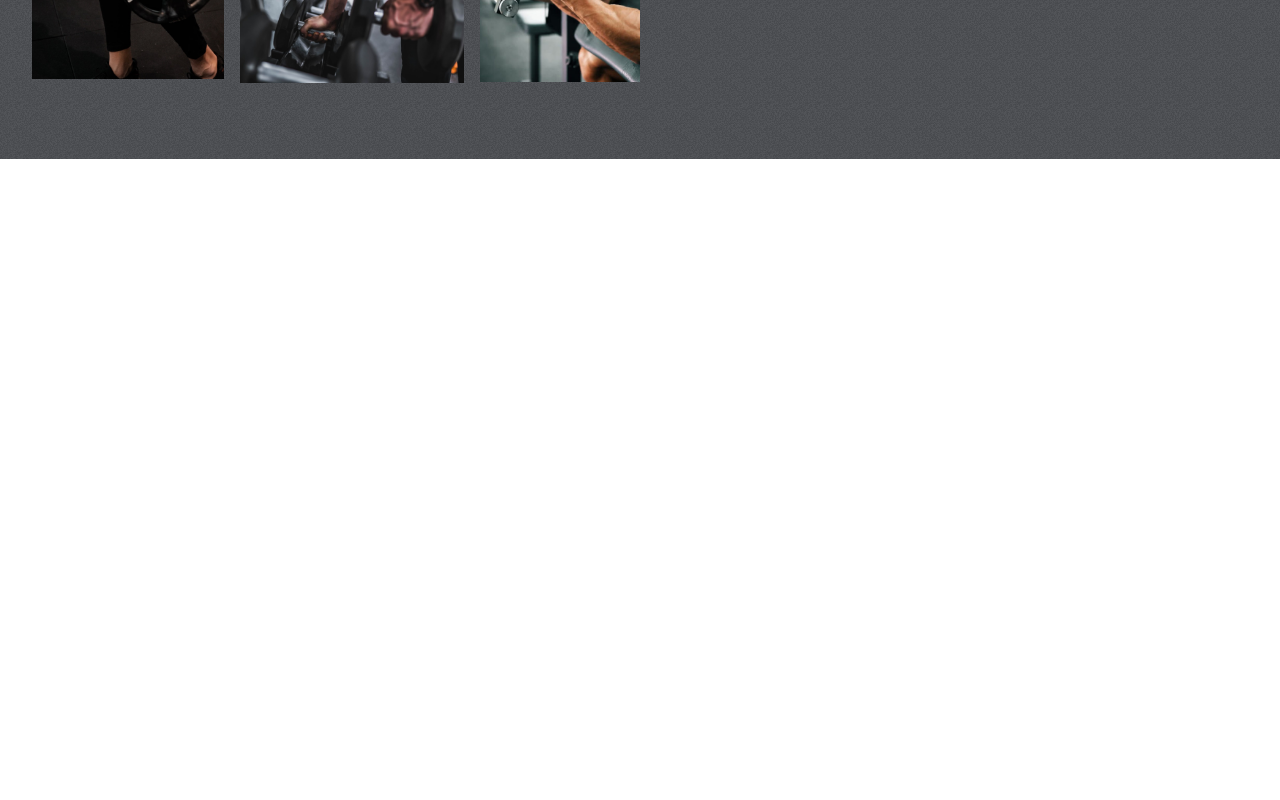
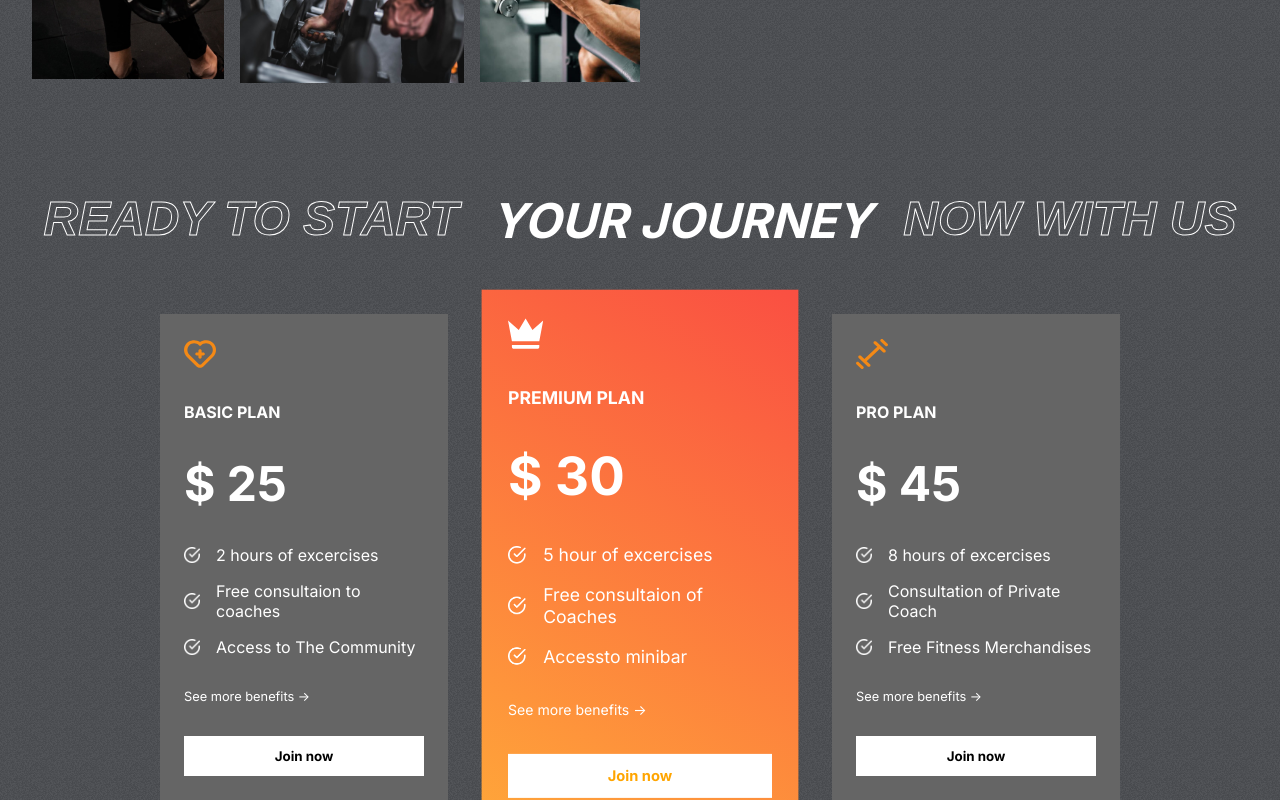
Before and after one commit to MysikM/fitclub, a React (Create React App) app: page / in a window 1280 px wide. Shown: the part 1632-2432 px from the top of the page. Before the commit the page ends 1791 px from the top, so only its background shows below. Built offline with nearby package versions, Linux system fonts and the light colour scheme.

Commit message:
create plans section

```diff
--- a/src/App.js
+++ b/src/App.js
@@ -2,12 +2,14 @@
 import Hero from "./components/Hero/Hero";
 import Programs from "./components/Programs/Programs";
 import Reasons from "./components/Reasons/Reasons";
+import Plans from "./components/Plans/Plans";
 function App() {
   return (
     <div className="App">
         <Hero />
         <Programs />
         <Reasons />
+        <Plans />
     </div>
   );
 }
--- /dev/null
+++ b/src/components/Plans/Plans.jsx
@@ -0,0 +1,43 @@
+import './plans.css';
+import {plansData} from "../../data/plansData";
+import whiteTick from '../../assets/whiteTick.png';
+const Plans = () => {
+    return (
+        <div className='plans-container'>
+
+            <div className="programs-header" style={{gap: '2rem'}}>
+                <span className='stroke-text'>READY TO START</span>
+                <span>YOUR JOURNEY</span>
+                <span className='stroke-text'>NOW WITH US</span>
+            </div>
+
+            {/*plans card*/}
+            <div className="plans">
+                {plansData.map((plan, i) => (
+                    <div className='plan' key={i}>
+                        {plan.icon}
+                        <span>{plan.name}</span>
+                        <span>$ {plan.price}</span>
+
+                        <div className="features">
+                            {plan.features.map((feature, i) => (
+                                <div className="feature">
+                                    <img src={whiteTick} alt="white tick"/>
+                                    <span key={i}>{feature}</span>
+                                </div>
+                            ))}
+                        </div>
+                        <div>
+                            <span>See more benefits -></span>
+                        </div>
+                        <button className='btn'>
+                            Join now
+                        </button>
+                    </div>
+                ))}
+            </div>
+        </div>
+    );
+};
+
+export default Plans;
--- /dev/null
+++ b/src/components/Plans/plans.css
@@ -0,0 +1,73 @@
+.plans-container {
+  margin-top: -4rem;
+  padding: 0 2rem;
+  display: flex;
+  flex-direction: column;
+  position: relative;
+  gap: 4rem;
+}
+
+.plans {
+  display: flex;
+  align-items: center;
+  justify-content: center;
+  gap: 3rem;
+}
+
+.plan {
+  display: flex;
+  flex-direction: column;
+  background: var(--caloryCard);
+  color: #fff;
+  gap: 2rem;
+  padding: 1.5rem;
+  width: 15rem;
+}
+
+.plan:nth-child(2) {
+  background: var(--planCard);
+  transform: scale(1.1);
+}
+
+.plan > svg {
+  fill: var(--orange);
+  width: 2rem;
+  height: 2rem;
+}
+
+.plan>:nth-child(2) {
+  font-size: 1rem;
+  font-weight: bold;
+}
+
+.plan>:nth-child(3) {
+  font-size: 3rem;
+  font-weight: bold;
+}
+.plan>:nth-child(5) {
+  font-size: 0.8rem;
+}
+
+.features{
+  display: flex;
+  flex-direction: column;
+  gap: 1rem;
+}
+
+.feature {
+  display: flex;
+  align-items: center;
+  gap: 1rem;
+}
+
+.feature>img {
+  width: 1rem;
+}
+
+.plans>:nth-child(2)>svg {
+  fill: #fff;
+}
+
+.plans>:nth-child(2)>button {
+  color: orange;
+}
```
